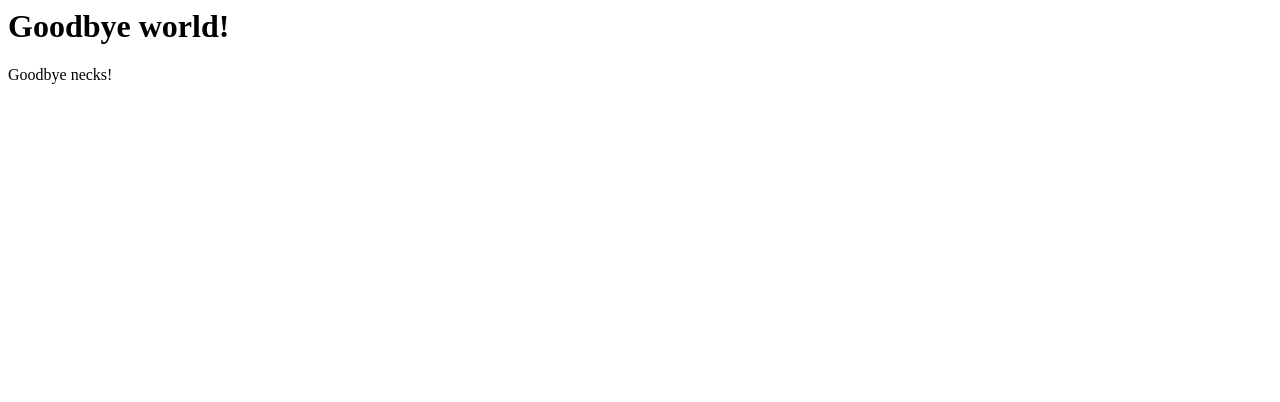
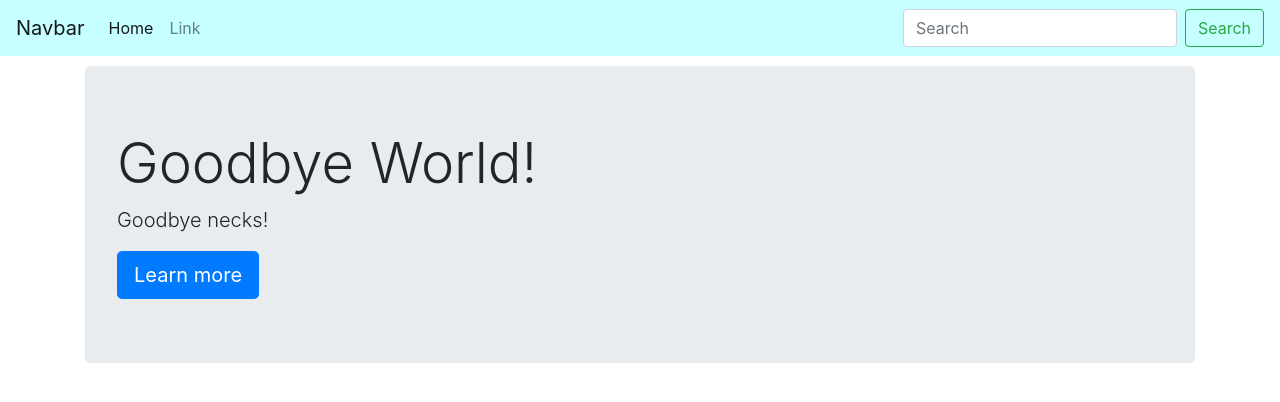
Before and after one commit to MachineThing/SocialMedia, a Django app: page / in a window 1280 px wide. Shown: the top 402 px of the page. Run offline with Django 3.2, Linux system fonts and the light colour scheme; some libraries are stand-ins or nearby versions.

Commit message:
Added some styling

```diff
--- a/socialmedia/settings.py
+++ b/socialmedia/settings.py
@@ -87,6 +87,9 @@ DATABASES = {
     }
 }
 
+STATICFILES_DIRS = [
+    "socialmedia/static",
+]
 
 # Password validation
 # https://docs.djangoproject.com/en/2.2/ref/settings/#auth-password-validators
@@ -125,3 +128,4 @@ USE_TZ = True
 # https://docs.djangoproject.com/en/2.2/howto/static-files/
 
 STATIC_URL = '/static/'
+STATIC_ROOT = 'static/'
--- /dev/null
+++ b/socialmedia/static/style.css
@@ -0,0 +1,7 @@
+.bg-classic {
+    background-color: #c5ffff;
+}
+
+.container {
+    margin: 10px auto;
+}
--- a/socialmedia/urls.py
+++ b/socialmedia/urls.py
@@ -1,7 +1,9 @@
 from django.contrib import admin
 from django.urls import path, include
+from django.conf import settings
+from django.conf.urls.static import static
 
 urlpatterns = [
     path('', include('users.urls')),
     path('admin/', admin.site.urls),
-]
+] + static(settings.STATIC_URL, document_root=settings.STATIC_ROOT)
--- a/users/templates/users/index.html
+++ b/users/templates/users/index.html
@@ -1,9 +1,48 @@
-<html>
-    <head>
-        <title>Social media</title>
-    </head>
-    <body>
-        <h1>Goodbye world!</h1>
-        <p>Goodbye necks!</p>
-    </body>
+{% load static %}<!doctype html>
+<html lang="en">
+<head>
+    <meta charset="utf-8">
+    <meta name="viewport" content="width=device-width, initial-scale=1, shrink-to-fit=no">
+
+    <link rel="stylesheet" href="https://stackpath.bootstrapcdn.com/bootstrap/4.5.2/css/bootstrap.min.css" integrity="sha384-JcKb8q3iqJ61gNV9KGb8thSsNjpSL0n8PARn9HuZOnIxN0hoP+VmmDGMN5t9UJ0Z" crossorigin="anonymous">
+    <link rel="stylesheet" href="{% static "style.css" %}" />
+
+    <title>Social media</title>
+</head>
+<body>
+    <nav class="navbar navbar-expand-lg navbar-light bg-classic">
+        <a class="navbar-brand" href="#">Navbar</a>
+        <button class="navbar-toggler" type="button" data-toggle="collapse" data-target="#navbarSupportedContent" aria-controls="navbarSupportedContent" aria-expanded="false" aria-label="Toggle navigation">
+            <span class="navbar-toggler-icon"></span>
+        </button>
+
+        <div class="collapse navbar-collapse" id="navbarSupportedContent">
+            <ul class="navbar-nav mr-auto">
+                <li class="nav-item active">
+                    <a class="nav-link" href="#">Home <span class="sr-only">(current)</span></a>
+                </li>
+                <li class="nav-item">
+                    <a class="nav-link" href="#">Link</a>
+                </li>
+            </ul>
+            <form class="form-inline my-2 my-lg-0">
+                <input class="form-control mr-sm-2" type="search" placeholder="Search" aria-label="Search">
+                <button class="btn btn-outline-success my-2 my-sm-0" type="submit">Search</button>
+            </form>
+        </div>
+    </nav>
+
+    <div class="container">
+        <div class="jumbotron">
+            <h1 class="display-4">Goodbye World!</h1>
+            <p class="lead">Goodbye necks!</p>
+            <a class="btn btn-primary btn-lg" href="#" role="button">Learn more</a>
+        </div>
+    </div>
+
+    <!-- Bootstrap JavaScript -->
+    <script src="https://code.jquery.com/jquery-3.5.1.slim.min.js" integrity="sha384-DfXdz2htPH0lsSSs5nCTpuj/zy4C+OGpamoFVy38MVBnE+IbbVYUew+OrCXaRkfj" crossorigin="anonymous"></script>
+    <script src="https://cdn.jsdelivr.net/npm/popper.js@1.16.1/dist/umd/popper.min.js" integrity="sha384-9/reFTGAW83EW2RDu2S0VKaIzap3H66lZH81PoYlFhbGU+6BZp6G7niu735Sk7lN" crossorigin="anonymous"></script>
+    <script src="https://stackpath.bootstrapcdn.com/bootstrap/4.5.2/js/bootstrap.min.js" integrity="sha384-B4gt1jrGC7Jh4AgTPSdUtOBvfO8shuf57BaghqFfPlYxofvL8/KUEfYiJOMMV+rV" crossorigin="anonymous"></script>
+</body>
 </html>
```
